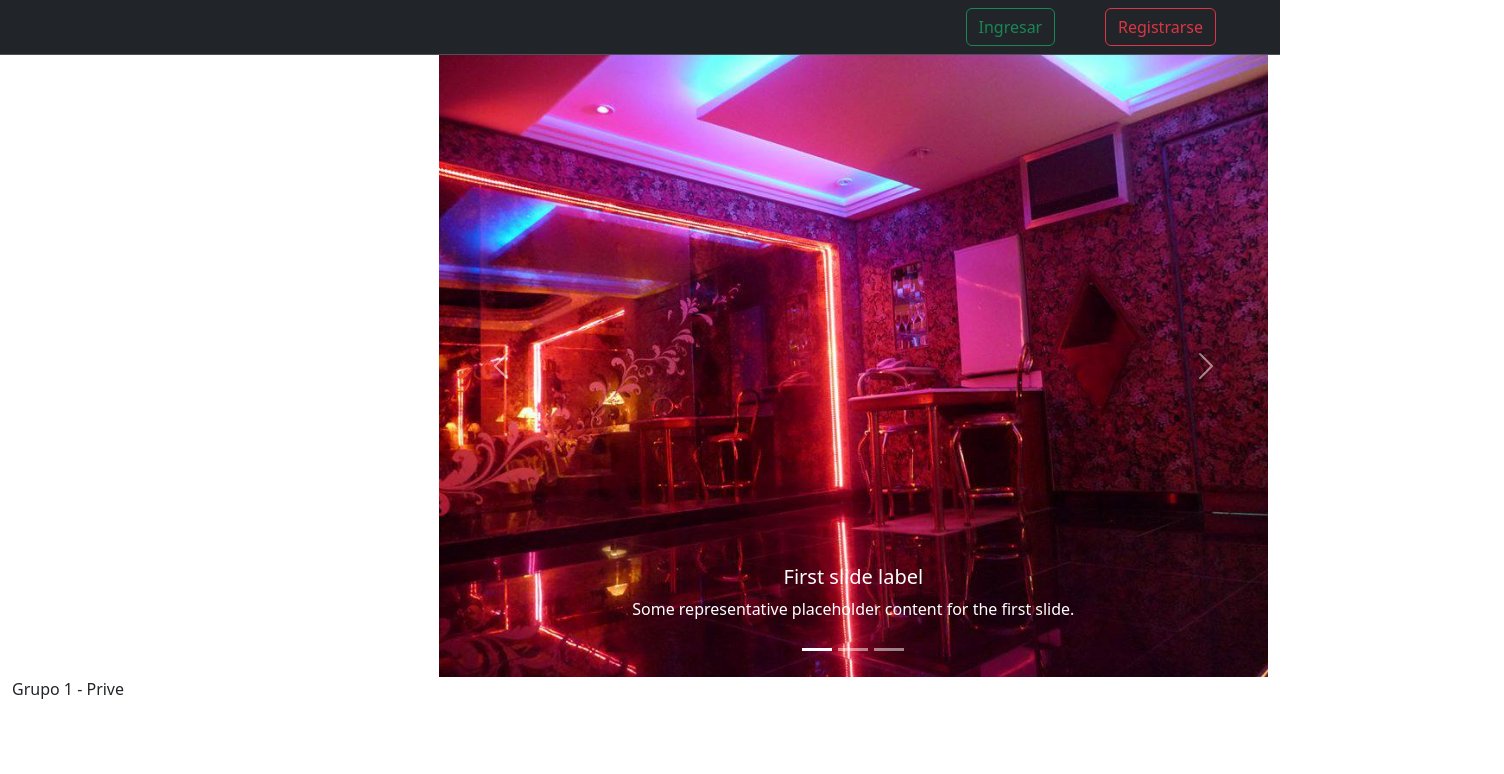
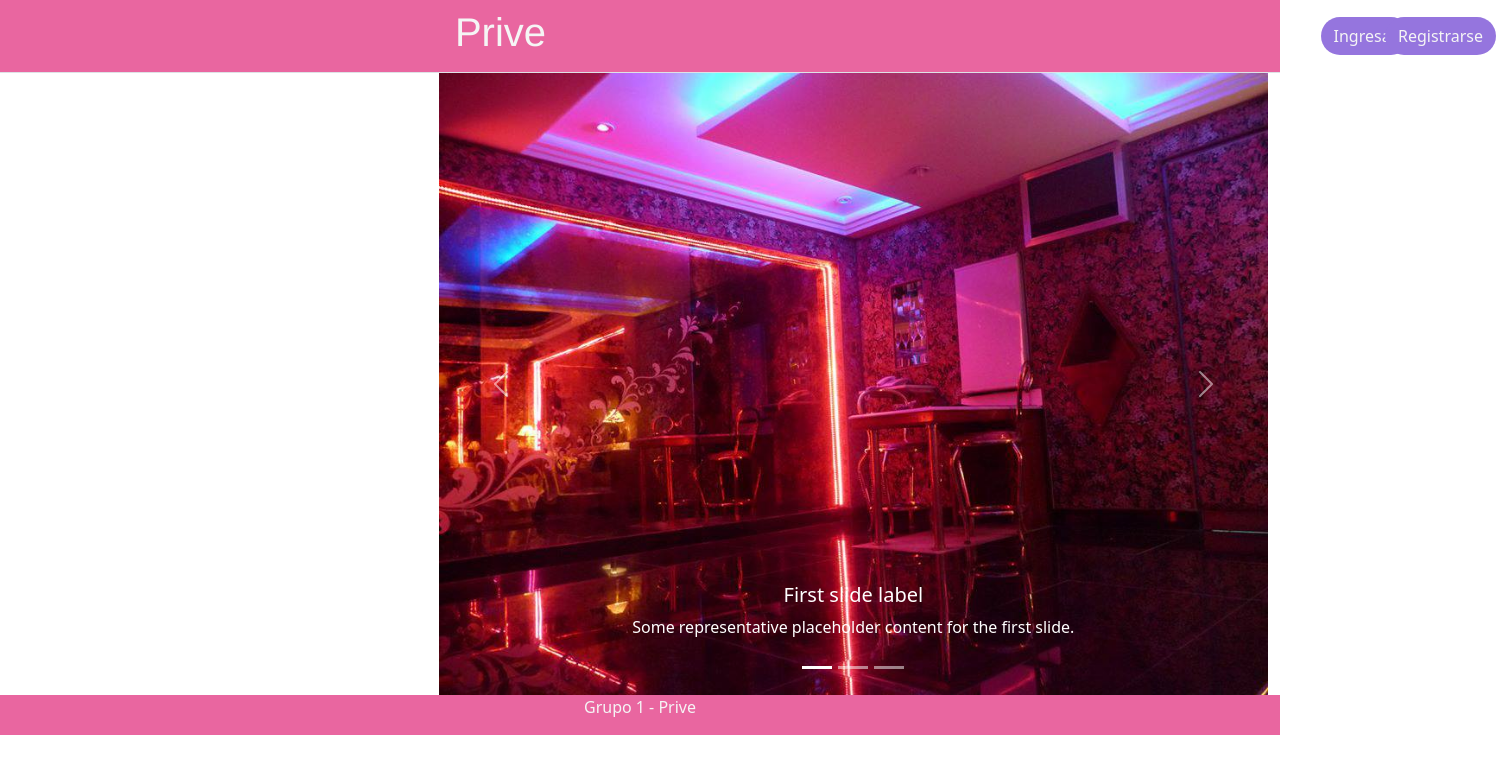
Before and after one commit to Nemka201/FrontendReact, a React (Create React App) app: page / in a window 1280 px wide. Shown: the top 774 px of the page, 1504 px wide, since content can reach past the window. Built offline with nearby package versions, Linux system fonts and the light colour scheme.

Commit message:
Update CSS

```diff
--- a/src/App.css
+++ b/src/App.css
@@ -1,6 +1,35 @@
 :root {
-    --color-primario: #ff0000;
+    --color-rosa: #E966A0;
+    --color-negro: #2B2730;
+    --color-violeta: #6554AF;
+    --color-violetaC: #9575DE;
+
 }
-header{
-    background-color: black;
+footer{
+    background-color: var(--color-rosa);
+    color: whitesmoke;
+    text-align: center;
 }
+
+.navbar{
+    background-color: var(--color-rosa);
+    color: var(--color-negro);
+}
+#login{
+    background-color: var(--color-violetaC) ;
+    color: whitesmoke;
+    border-radius: 20px;
+    margin-left: 355px;
+}
+#register{
+    background-color: var(--color-violetaC) ;
+    color: whitesmoke;
+    border-radius: 20px;
+    margin-left: 280px;
+
+}
+.Title{
+    font-family:'Franklin Gothic Medium', 'Arial Narrow', Arial, sans-serif;
+    color:whitesmoke;
+    text-align: center;
+}
--- a/src/components/navbar/Navbar.js
+++ b/src/components/navbar/Navbar.js
@@ -1,13 +1,15 @@
 function Navbar() {
   return (
-  <nav className="navbar bg-dark border-bottom border-bottom-dark" data-bs-theme="dark">
+  <nav className="navbar border-bottom border-bottom-dark">
     <div className="container">
-        <div className="col-xl-9 col-sm-8 col-lg-9"></div>
+        <div className="col-xl-9 col-sm-8 col-lg-9">
+          <h1 className="Title">Prive</h1>
+          </div>
         <div className="col-xl-1 col-sm-1 col-lg-1">
-          <button className="btn btn-outline-success me-2" id="login" type="button">Ingresar</button>
+          <button className="btn me-2" id="login" type="button">Ingresar</button>
         </div>
         <div className="col-xl-1 col-sm-1 col-lg-1">
-          <button className="btn btn-outline-danger me-2" id="register" type="button">Registrarse</button>
+          <button className="btn me-2" id="register" type="button">Registrarse</button>
         </div>
       </div>
   </nav>
```
